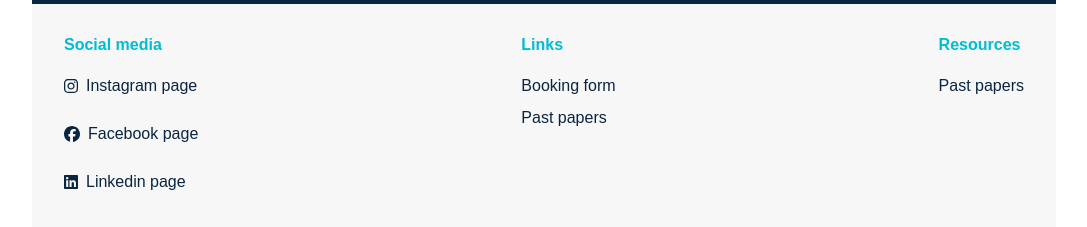
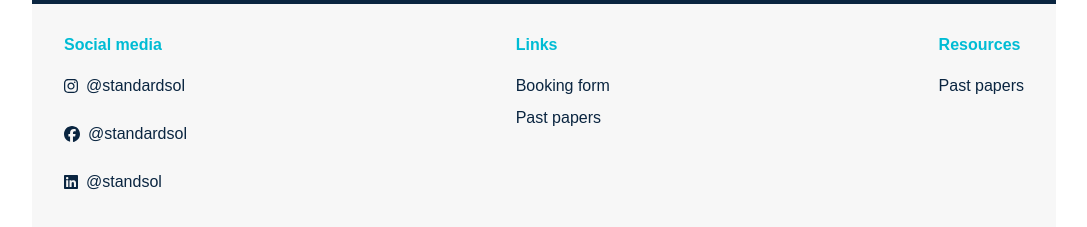
Before and after one commit to S-ciz/standardsolution, a Next.js app: page / in a window 1280 px wide. Shown: the part 4250-4477 px from the top of the page, without its empty margins (96-1183 px from the left). Built offline with nearby package versions, Linux system fonts and the light colour scheme.

Commit message:
social media

```diff
--- a/src/app/includes/footer/footer.js
+++ b/src/app/includes/footer/footer.js
@@ -13,13 +13,13 @@ const Footer = ()=>{
                     <li><a target="_blank" href="https://www.instagram.com/stan.dardsolution/">
 
                     <FontAwesomeIcon icon={faInstagram}/>
-                    Instagram page</a></li>
+                    @standardsol </a></li>
                     <li><a target="_blank" href="https://www.facebook.com/profile.php?id=61578301613242">
                     <FontAwesomeIcon icon={faFacebook}/>
-                    Facebook page</a></li>
+                    @standardsol</a></li>
                     <li><a target="_blank" href="https://www.linkedin.com/company/stan-dard-solutions/">
                     <FontAwesomeIcon icon={faLinkedin}/>
-                    Linkedin page</a></li>
+                   @standsol</a></li>
                 </ul>
                  </section>
 
```
